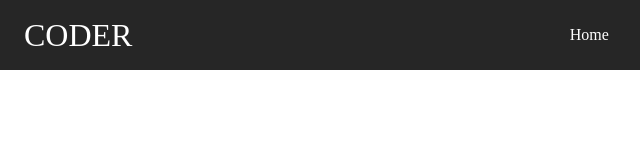
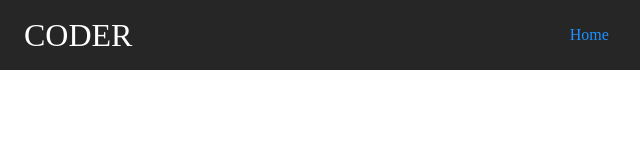
Before and after one commit to rodprogramdev/Hamburger-menu, a plain HTML site: page index.html in a window 1280 px wide. In both pictures the pointer is over the link "Home". Shown: the full height of the page, 0-640 px from the left. Drawn offline with Linux system fonts and the light colour scheme.

Commit message:
STEP10: Add navLink transitin and hover effect

```diff
--- a/assets/css/main.css
+++ b/assets/css/main.css
@@ -36,3 +36,14 @@ a{
     font-size: 2rem;
 
 }
+
+.navLink{
+    transition: 0.7s ease;
+}
+
+.navLink:hover{
+    color: dodgerblue;
+}
+
+
+/*https://www.youtube.com/watch?v=flItyHiDm7E*/
```
